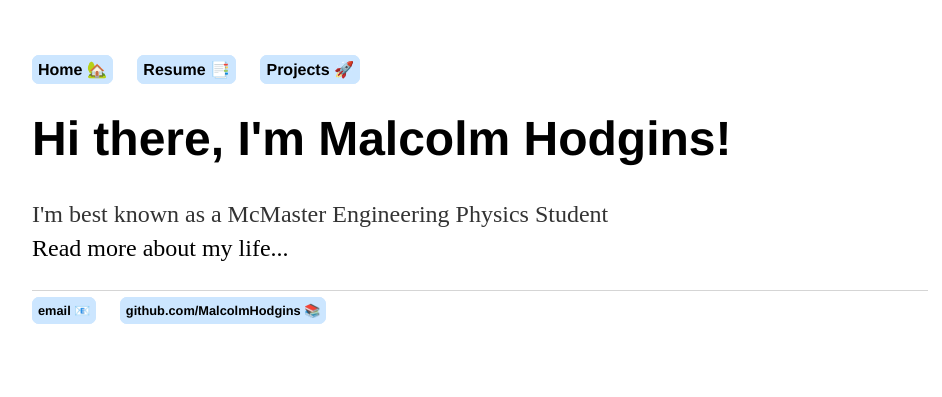
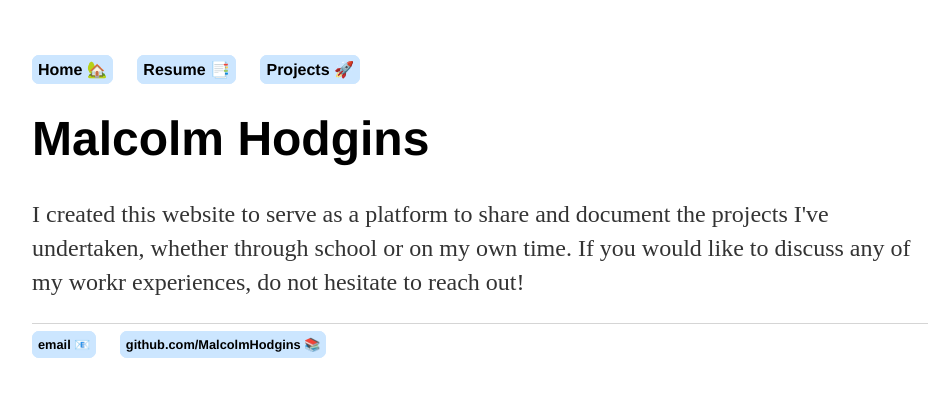
Before and after one commit to MalcolmHodgins/MalcolmHodgins.github.io, a Jekyll site: the page built from index.html, in a window 1280 px wide. Shown: the top 397 px of the page, without its empty margins (160-1102 px from the left). Built offline with Jekyll 4.4.1, drawn with Linux system fonts in a browser that asks for light colours.

Commit message:
updated home page content

```diff
--- a/index.html
+++ b/index.html
@@ -3,7 +3,8 @@ layout: default
 title: Malcolm Hodgins, Engineering Student
 ---
 <div class="blurb">
-	<h1> Hi there, I'm Malcolm Hodgins! </h1>
-	<p> I'm best known as a McMaster Engineering Physics Student<br>
-		<a href="/about"> Read more about my life... </a></p>
+	<h1> Malcolm Hodgins </h1>
+	<p>
+		I created this website to serve as a platform to share and document the projects I've undertaken, whether through school or on my own time. If you would like to discuss any of my workr experiences, do not hesitate to reach out!
+	</p>
 </div><!-- /.blurb -->
```
